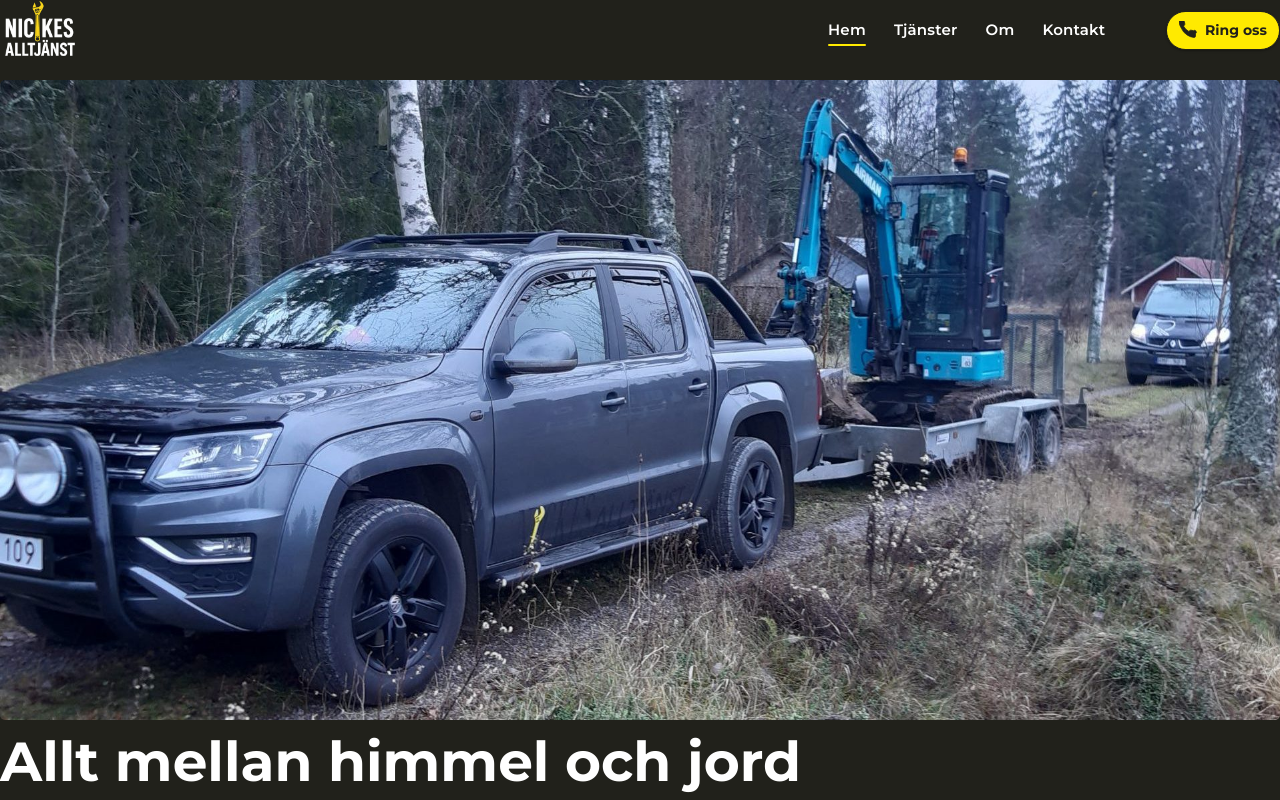
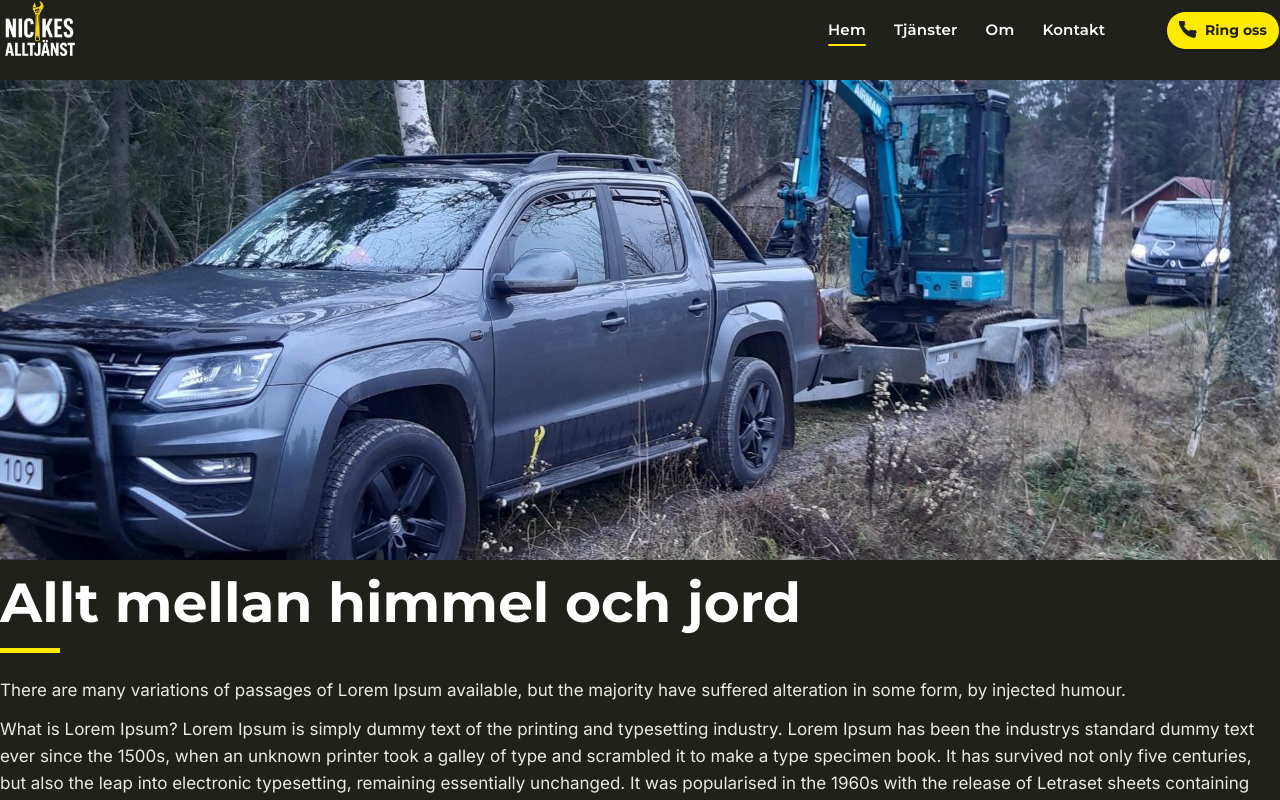
Before and after one commit to skinksteek/nickesalltjanst, a React (Vite) app: page / in a window 1280 px wide. Shown: the top 800 px of the page. Built offline with nearby package versions, Linux system fonts and the light colour scheme; no server answers.

Commit message:
header image changes, will change this picture eventually and its sizes outside css

```diff
--- a/src/assets/styles/hero.css
+++ b/src/assets/styles/hero.css
@@ -4,7 +4,9 @@
 
 .hero-container img {
   width: 100%;
-  border-radius: 5px;
+  aspect-ratio: 16 / 9;
+  height: 60vh;
+  object-fit: cover;
 }
 
 .hero-container h1 {
@@ -39,3 +41,11 @@
     font-size: 30px;
   }
 }
+
+@media (max-width: 768px) {
+  .hero-container img {
+    height: auto;
+    aspect-ratio: auto;
+    object-fit: contain;
+  }
+}
```
